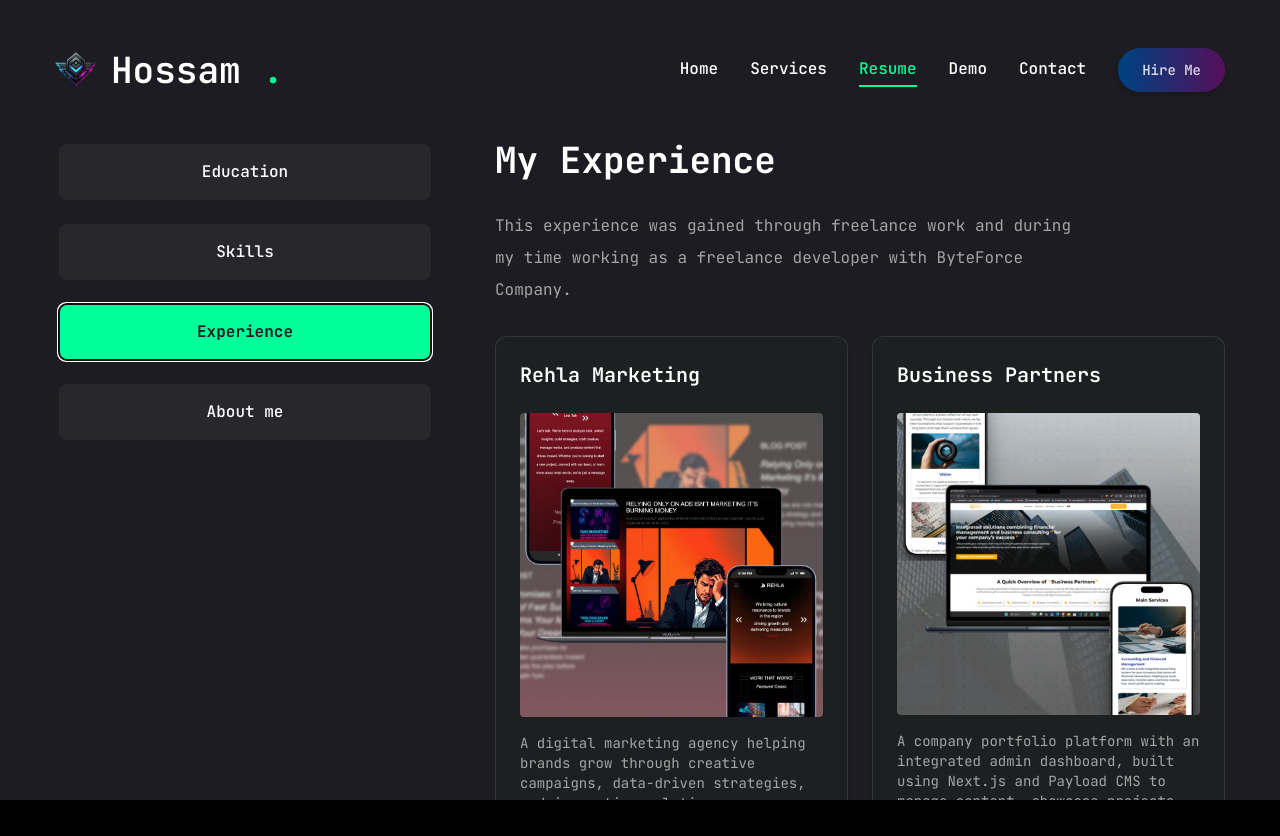
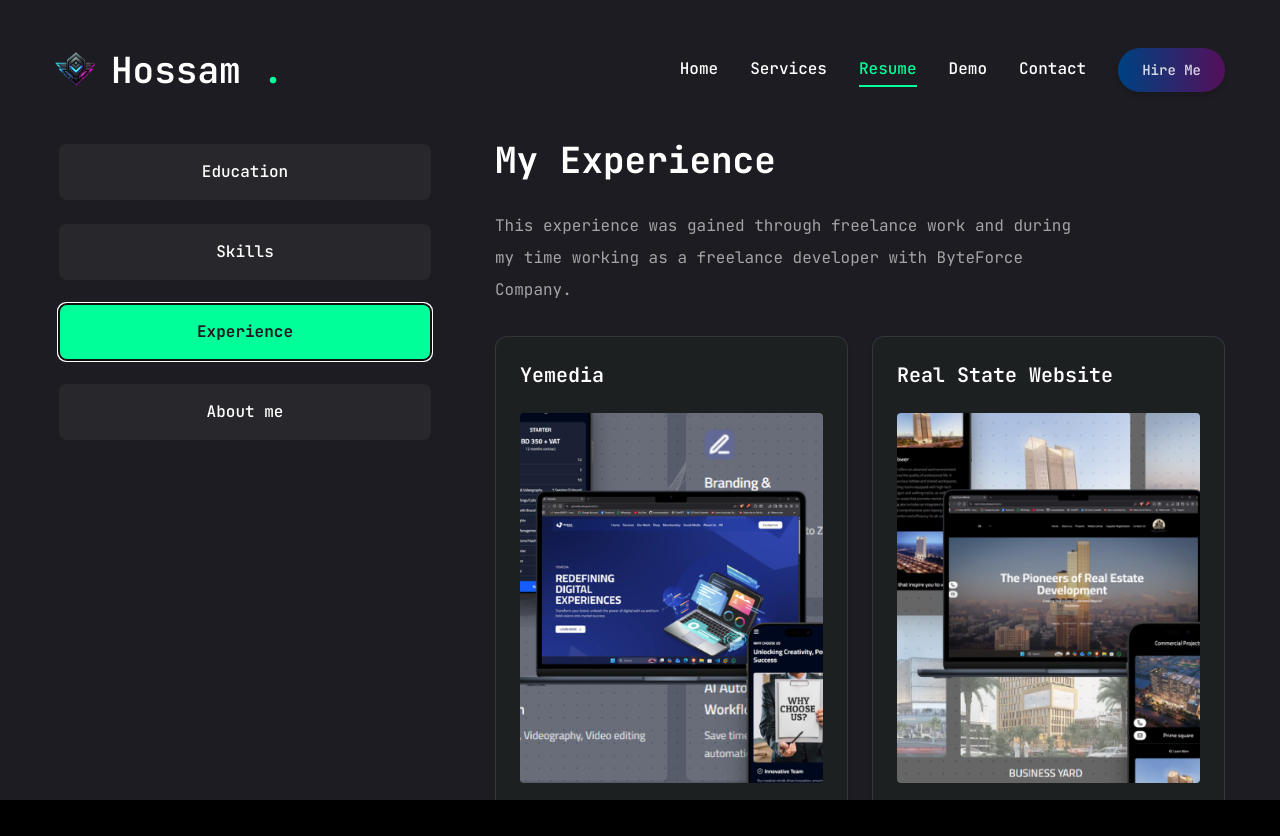
Before and after one commit to hossamelsahafy/Hossam-Portfolio, a Next.js app: page /resume in a window 1280 px wide. Both pictures are taken after a click on the tab "Experience". Built offline with nearby package versions, Linux system fonts and the light colour scheme.

Commit message:
Adding New Projects

```diff
--- a/app/resume/page.jsx
+++ b/app/resume/page.jsx
@@ -126,46 +126,57 @@ const Experience = {
   des: "This experience was gained through freelance work and during my time working as a freelance developer with ByteForce Company.",
   projects: [
     {
+      project: "Yemedia",
+      image: "Yemedia.png",
+      des: "A creative and digital solutions platform presenting Yemedia’s services, vision, and expertise, helping brands build strong identities, boost visibility, and connect effectively with their target audience.",
+      link: "https://yemedia.alizayed.net/en/about-us",
+    },
+    {
+      project: "Real State Website",
+      image: "Real.png",
+      des: "A real estate portfolio platform showcasing diverse property projects, helping clients explore options, compare listings, and make confident buying decisions based on their needs and preferences.",
+      link: "https://real-estate.alizayed.net/en",
+    },
+    {
       project: "Rehla Marketing",
       image: "Rehla.jpg",
-      des: "A digital marketing agency helping brands grow through creative campaigns, data-driven strategies, and innovative solutions across marketing, branding, advertising, content, analytics, and software development.",
+      des: "A digital marketing agency platform helping brands grow through creative campaigns, data-driven strategies, and innovative solutions across marketing, branding, content, analytics, and advertising.",
       link: "https://rehlamarketing.com/en",
     },
     {
       project: "Business Partners",
       image: "Buis.png",
-      des: "A company portfolio platform with an integrated admin dashboard, built using Next.js and Payload CMS to manage content, showcase projects, and streamline business operations.",
+      des: "A company portfolio platform designed to showcase services and projects, featuring an admin dashboard that simplifies content management and supports smooth business operations.",
       link: "https://business-partners-web.vercel.app/en",
     },
-
+    {
+      project: "BC Pharma",
+      image: "bc_pharma.jpg",
+      des: "A full-stack platform focused on animal health products, enabling users to explore offerings and send inquiries via email to receive detailed product information.",
+      link: "https://best-choice-pharma.com/",
+    },
     {
       project: "Shadows",
       image: "Shadows.png",
-      des: "A modern e-commerce web app built with Next.js, Payload CMS, and Framer Motion, designed to deliver smooth animations, secure authentication, and scalable admin workflows across product management, cart & checkout, multi-language support, and order processing.",
+      des: "A modern e-commerce platform built to deliver a smooth shopping experience, featuring secure authentication, product management, multilingual support, and streamlined checkout workflows.",
       link: "https://shadows-navy.vercel.app/en",
     },
     {
       project: "Novo",
       image: "Novo.jpg",
-      des: "An e-commerce application dedicated to selling pharmaceutical products. The platform provides users with an easy way to browse and order medicines.",
+      des: "An e-commerce platform focused on pharmaceutical products, allowing users to easily browse medicines, view details, and place orders through a simple user-friendly interface.",
       link: "https://novo-orcin-alpha.vercel.app/en",
-    },
-    {
-      project: "BC Pharma",
-      image: "bc_pharma.jpg",
-      des: "A full-stack application focused on animal health. Built with Next.js, Payload CMS, and enhanced with Framer Motion animations, it allows users to send inquiries via email to get the information they need.",
-      link: "https://best-choice-pharma.com/",
     },
     {
       project: "GigaByte Damietta",
       image: "GigaByte.png",
-      des: "An e-commerce application focused on selling computer components, accessories, and laptops. Built with a clean user interface to provide a smooth shopping experience.",
+      des: "An e-commerce platform for computer components and accessories, designed to present products clearly and provide users with a smooth and reliable shopping experience.",
       link: "https://gb-d.vercel.app/",
     },
     {
       project: "Art Packaging",
       image: "Art.png",
-      des: "A simple e-commerce platform showcasing the owner's products. To place an order, users can directly contact the seller via WhatsApp for a more personal buying experience.",
+      des: "A product showcase platform for packaging solutions, allowing users to browse available items and place orders directly through WhatsApp for personalized communication.",
       link: "https://artpackaging.com.sa/en",
     },
   ],
@@ -304,7 +315,7 @@ const Resume = () => {
                         <img
                           src={proj.image}
                           alt={proj.project}
-                          className="w-full rounded my-4"
+                          className="w-full h-[370px] object-cover rounded my-4"
                         />
                         <p className="text-white/60 text-sm mb-4">{proj.des}</p>
 
```
Also changed, not shown: public/Real.png (added), public/Yemedia.png (added).
